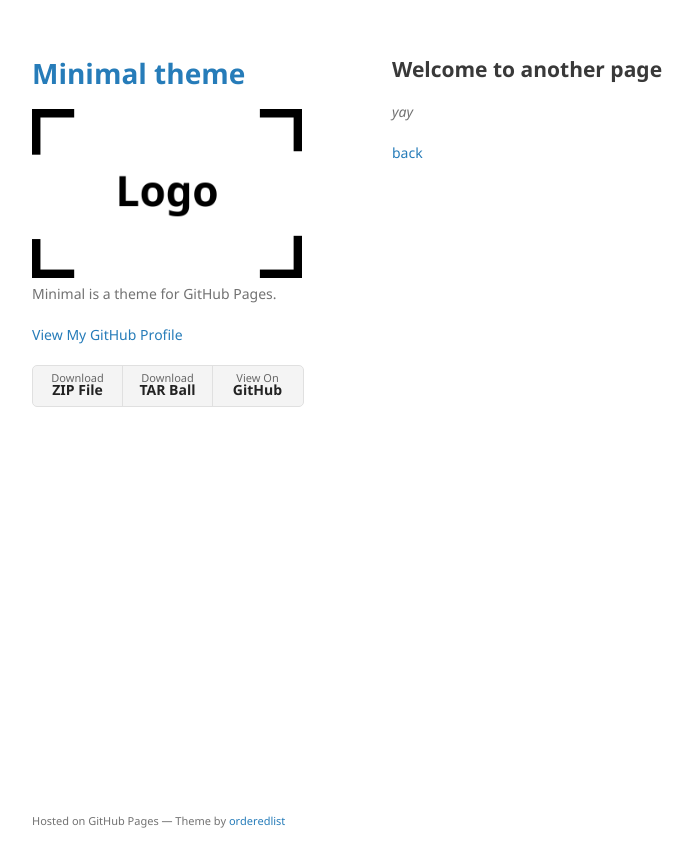
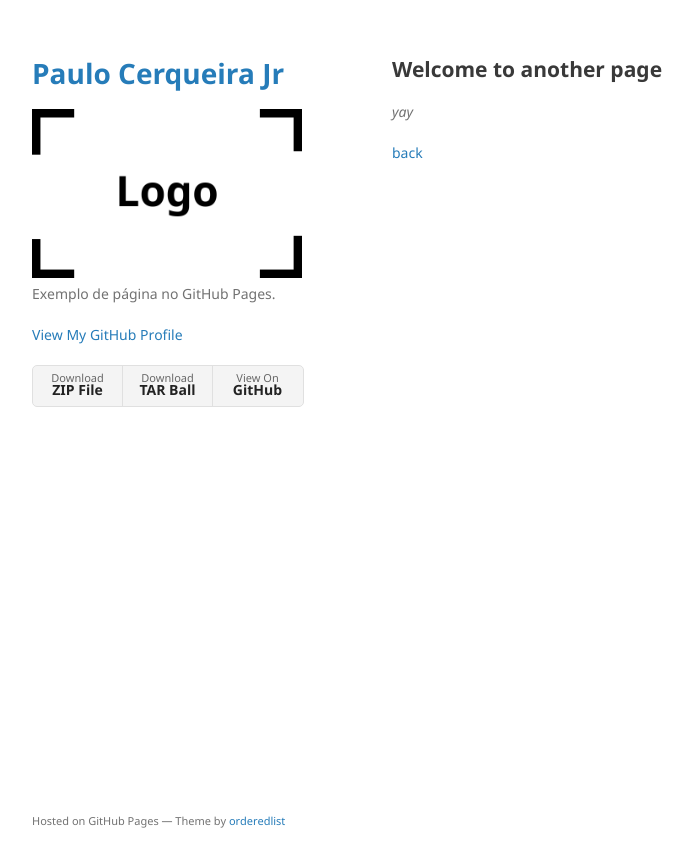
Before and after one commit to paulocerqueirajr/paulocerqueirajr.github.io, a Jekyll site: the page built from another-page.md, in a window 1280 px wide. Shown: the top 867 px of the page, without its empty margins (178-871 px from the left). Built offline with Jekyll 4.4.1, drawn with Linux system fonts in a browser that asks for light colours; our own code applies the rules of GitHub Pages for plain Markdown files.

Commit message:
Update _config.yml

```diff
--- a/_config.yml
+++ b/_config.yml
@@ -1,6 +1,6 @@
-title: Minimal theme
+title: Paulo Cerqueira Jr
 logo: /assets/img/logo.png
-description: Minimal is a theme for GitHub Pages.
+description: Exemplo de página no GitHub Pages.
 show_downloads: true
 google_analytics:
 theme: jekyll-theme-minimal
```
